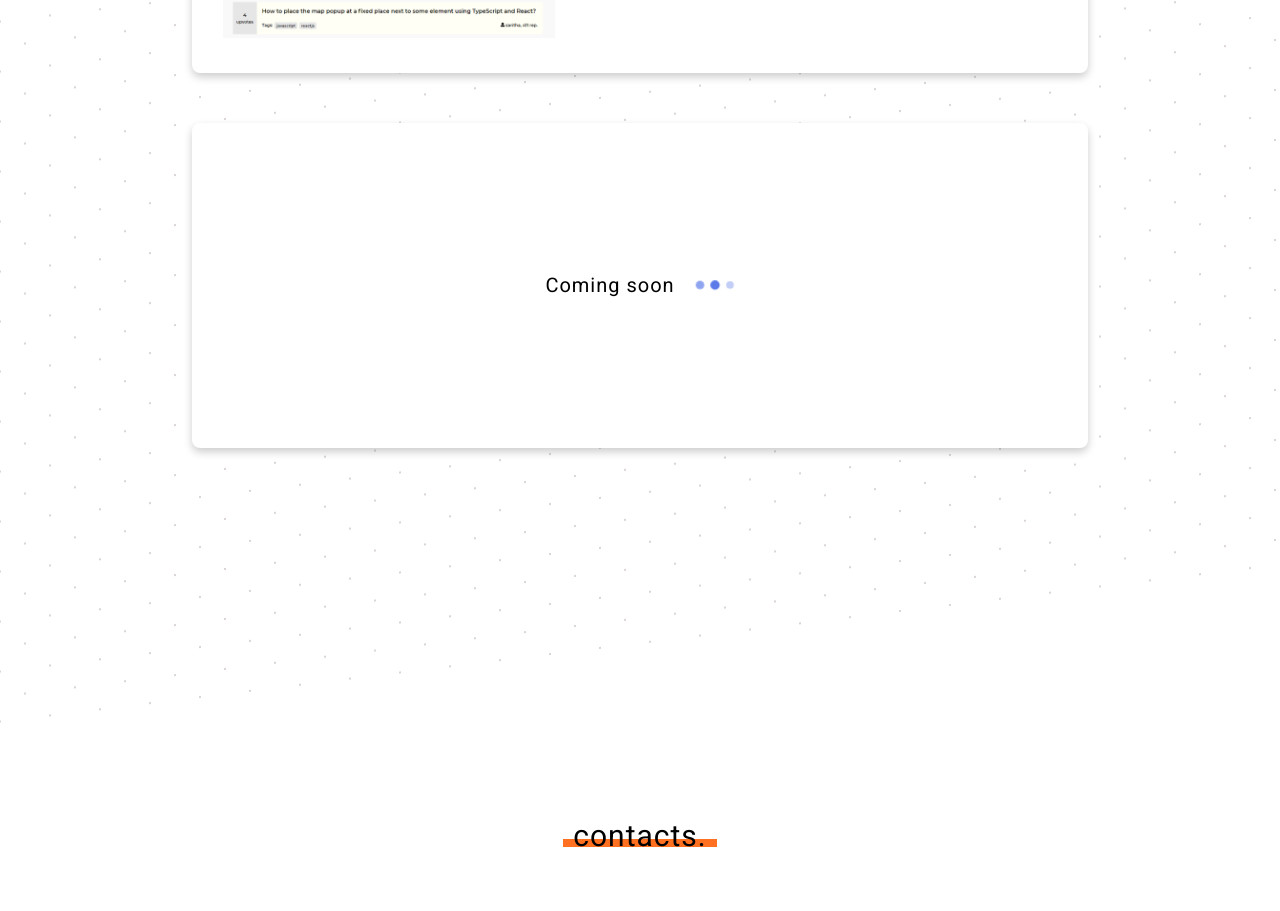
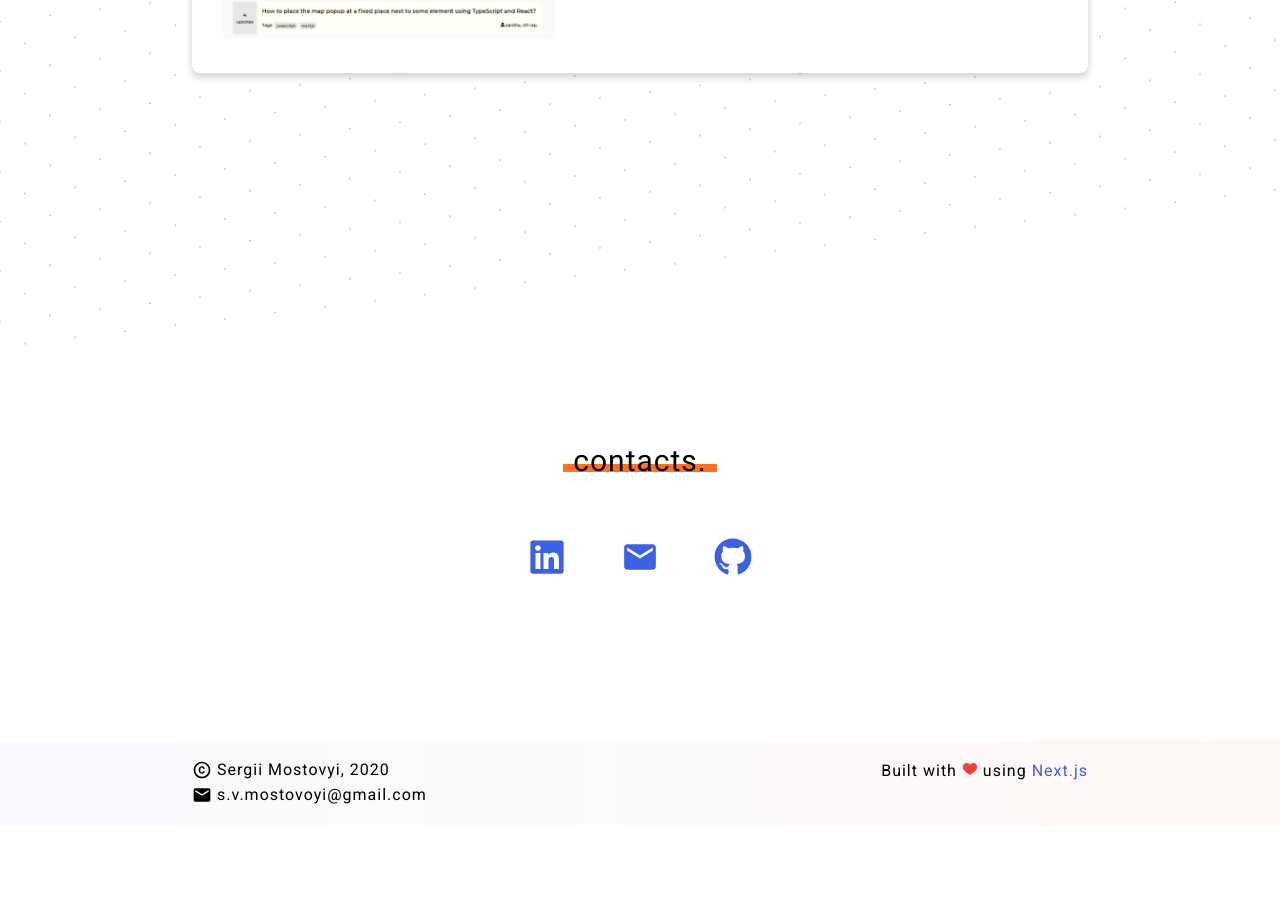
Before and after one commit to SergiiMost/next-portfolio, a Next.js app: page / in a window 1280 px wide. Shown: the part 2438-3349 px from the top of the page. After the commit the page ends 3263 px from the top, so only its background shows below. Built offline with nearby package versions, Linux system fonts and the light colour scheme.

Commit message:
removed coming soon card

```diff
--- a/pages/index.js
+++ b/pages/index.js
@@ -235,7 +235,7 @@ export default function Home() {
                 </div>
               </div>
             </div>
-            <ComingSoon height='large' />
+            {/* <ComingSoon height='large' /> */}
           </Wrapper>
         </section>
 
```
